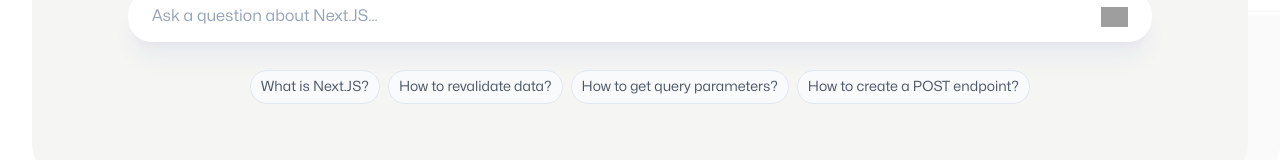
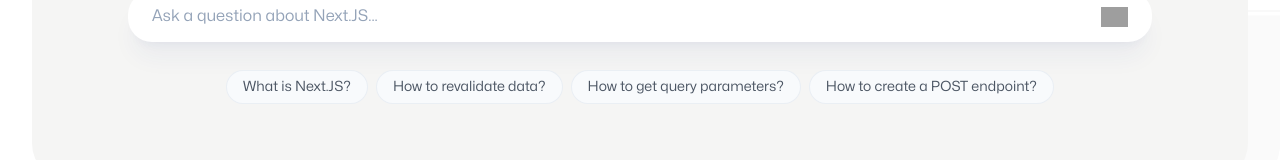
Before and after one commit to bacqueyrisses/nextai, a Next.js app: page / in a window 1280 px wide. Shown: the part 541-701 px from the top of the page. Built offline with nearby package versions, Linux system fonts and the light colour scheme; grey boxes are pictures that could not be loaded.

Commit message:
Update buttons ui

```diff
--- a/components/SearchBox.tsx
+++ b/components/SearchBox.tsx
@@ -105,8 +105,8 @@
                         <button
                           type="button"
                           className="rounded-full border
-                  border-slate-200 bg-slate-50
-                  px-2.5 py-1
+                  border-slate-200/60 bg-slate-50
+                  px-4 py-1
                   text-center transition-colors hover:bg-slate-100 hover:text-stone-900"
                           onClick={() => handleQuestion(question.description)}
                         >
```
